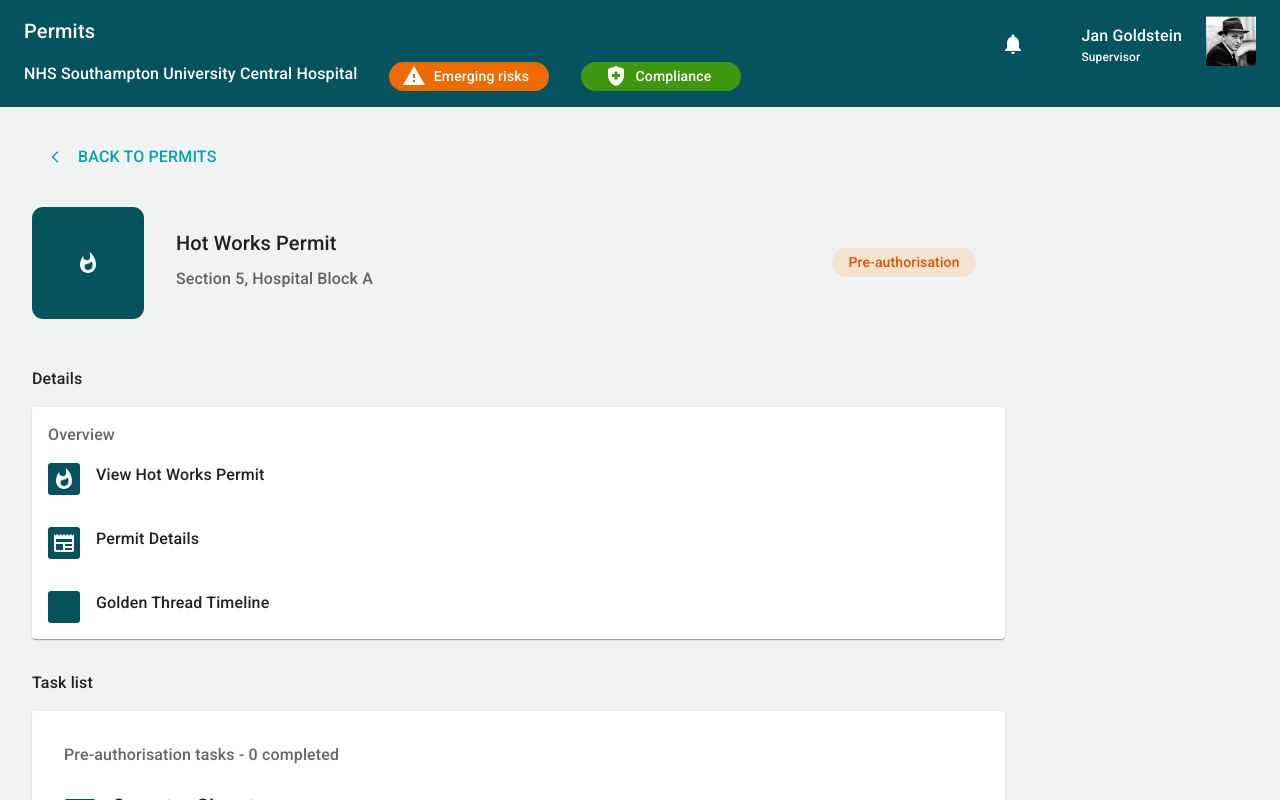
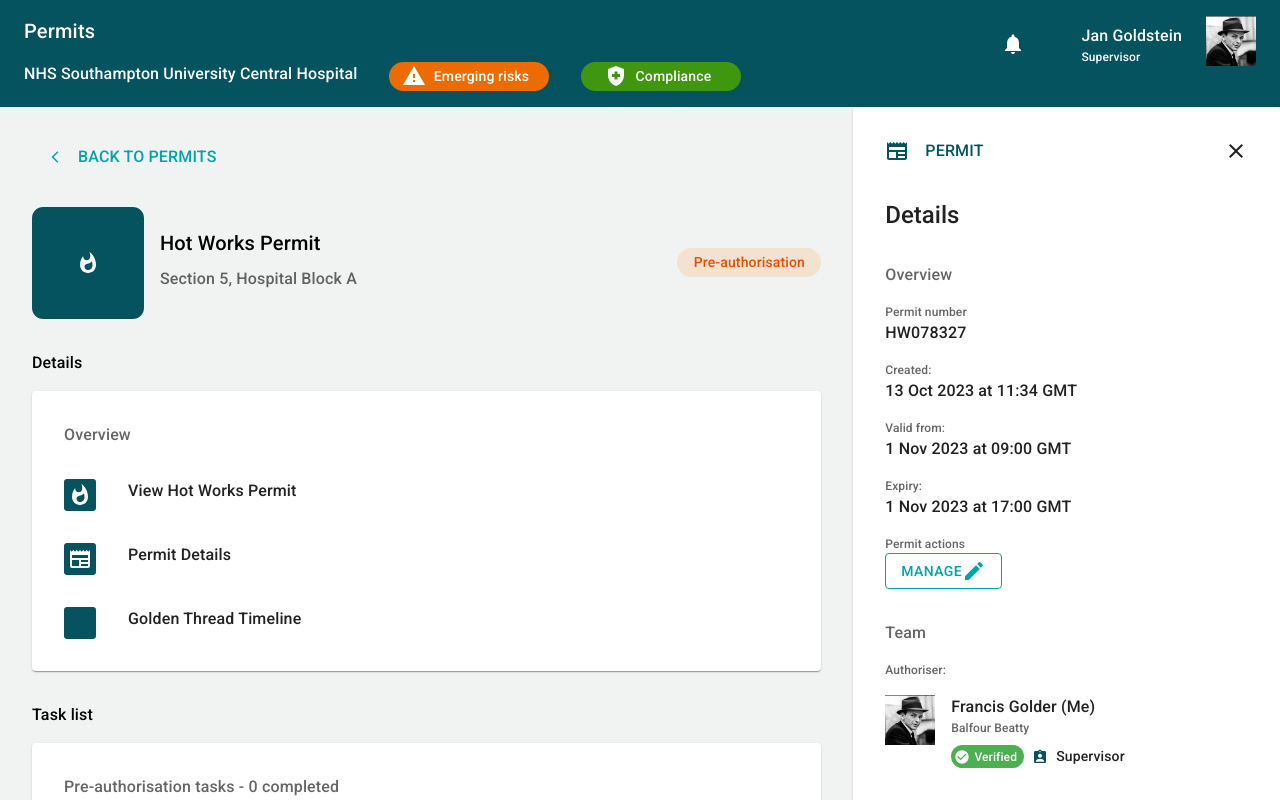
Before and after one commit to Catherinen29/skunkworks, a React (Create React App) app: page /hotworkspermit in a window 1280 px wide. Shown: the top 800 px of the page. Built offline with nearby package versions, Linux system fonts and the light colour scheme.

Commit message:
Fix placement of components.

```diff
--- a/src/components/Permit/HotWorksPermit.js
+++ b/src/components/Permit/HotWorksPermit.js
@@ -7,6 +7,7 @@ import WhatshotIcon from '@mui/icons-material/Whatshot';
 import NewspaperIcon from '@mui/icons-material/Newspaper';
 import TaskAltIcon from '@mui/icons-material/TaskAlt';
 import TodoTag from "../common/TodoTag";
+import PermitDetails from "./PermitDetails";
 
 export default function HotWorksPermit() {
 
@@ -14,16 +15,18 @@ const navigate = useNavigate()
 
 return (
 
-<Box>
+<Box sx={{width: '100%'}}>
 
 {/* Toolbar */}
 <PermitToolBar />
 
-<Paper sx={{bgcolor: '#f1f3f3', pb: '3rem'}}>
+<Box sx={{bgcolor: '#f1f3f3', display: 'flex'}}>
+
+<Box sx={{bgcolor: '#f1f3f3', pb: '3rem', width: '80%'}}>
     <Button
     onClick={() => navigate('/permits')}
     variant="contained" disableElevation={true}
-    sx={{bgcolor:  'white', color: '#00a4a9', bgcolor: '#f1f3f3', m: '2rem', mb: '1rem'}}
+    sx={{bgcolor:  'white', color: '#00a4a9', bgcolor: '#f1f3f3', m: '2rem', mb: 0}}
     >
     <ArrowBackIosNewIcon fontSize='8' sx={{mr: '1rem'}} />
     <Typography>BACK TO PERMITS</Typography>
@@ -32,11 +35,11 @@ return (
 
     {/* Title box */}
     <Box sx={{display: 'flex', flexDirection: 'row', justifyContent: 'space-between',
-        alignItems: 'center', ml: '1rem', width: '75%'}}>
+        alignItems: 'center', m: '2rem'}}>
 
         <Box sx={{display: 'flex', flexDirection: 'row', alignItems: 'center'}}>
             <Box sx={{width: '7rem', height: '7rem', borderRadius: '10%',
-                bgcolor: '#04535f', color: 'white', m: '1rem',
+                bgcolor: '#04535f', color: 'white',
                 display: 'flex', alignItems: 'center', justifyContent: 'center',
                 }}><WhatshotIcon /></Box>
 
@@ -52,8 +55,8 @@ return (
         {/* Permit overview */}
     <Box sx={{bgcolor: '#f1f3f3', m: '2rem'}}>
         <Typography>Details</Typography>
-        <Card sx={{width: '80%', p: 0, my: '1rem', bgcolor: 'white'}}>
-            <Typography sx={{color: 'rgba(0, 0, 0, 0.6)',
+        <Card sx={{p: 0, my: '1rem', bgcolor: 'white'}}>
+            <Typography sx={{color: 'rgba(0, 0, 0, 0.6)', m: '1rem',
             pt: '1rem', pl: '1rem'}}>
                 Overview</Typography>
             {/* DROP DOWN */}
@@ -64,7 +67,7 @@ return (
             }}
         >
             <Box sx={{width: '2rem', height: '2rem', borderRadius: '10%',
-                bgcolor: '#04535f', color: 'white', m: '1rem',
+                bgcolor: '#04535f', color: 'white', m: '1rem', mx: '2rem',
                 display: 'flex', alignItems: 'center', justifyContent: 'center',
                 }}><WhatshotIcon /></Box>
             <Typography sx={{my: '1rem'}}>View Hot Works Permit</Typography>
@@ -75,7 +78,7 @@ return (
                 bgcolor: "#f1f3f3"}
             }}>
             <Box sx={{width: '2rem', height: '2rem', borderRadius: '10%',
-                bgcolor: '#04535f', color: 'white', m: '1rem',
+                bgcolor: '#04535f', color: 'white', mx: '2rem', my: '1rem',
                 display: 'flex', alignItems: 'center', justifyContent: 'center',
                 }}><NewspaperIcon /></Box>
             <Typography sx={{my: '1rem'}}>Permit Details</Typography>
@@ -86,7 +89,7 @@ return (
                 bgcolor: "#f1f3f3"}
             }}>
             <Box sx={{width: '2rem', height: '2rem', borderRadius: '10%',
-                bgcolor: '#04535f', color: 'white', m: '1rem',
+                bgcolor: '#04535f', color: 'white', mx: '2rem', mt: '1rem', mb: '2rem',
                 display: 'flex', alignItems: 'center', justifyContent: 'center',
                 }}></Box>
             <Typography sx={{my: '1rem'}}>Golden Thread Timeline</Typography>
@@ -95,10 +98,11 @@ return (
         </Card>
     </Box>
 
+
         {/* Task list */}
     <Box sx={{bgcolor: '#f1f3f3', m: '2rem'}}>
         <Typography>Task list</Typography>
-        <Card sx={{width: '80%', p: 0, my: '1rem', bgcolor: 'white'}}>
+        <Card sx={{p: 0, my: '1rem', bgcolor: 'white'}}>
             <Typography sx={{color: 'rgba(0, 0, 0, 0.6)', p: '2rem', pb: '1rem'
             // pt: '2rem', pl: '2rem'
             }}>
@@ -285,6 +289,7 @@ return (
             </Box>
 
             <Box sx={{display: 'flex', flexDirection: 'row', px: '1rem', justifyContent: 'space-between',
+             mb: '1rem',
                 "&:hover": {
                     bgcolor: "#f1f3f3"}
                 }}>
@@ -308,12 +313,16 @@ return (
         </Card>
     </Box>
 
-        {/* Permit details */}
-    <Box>
+</Box>
 
-    </Box>
+<Paper sx={{width: '40%'}}>
+    {/* Permit details */}
+    <PermitDetails />
+</Paper>
 
-</Paper>
+
+
+</Box>
 
 </Box>
 )
```
